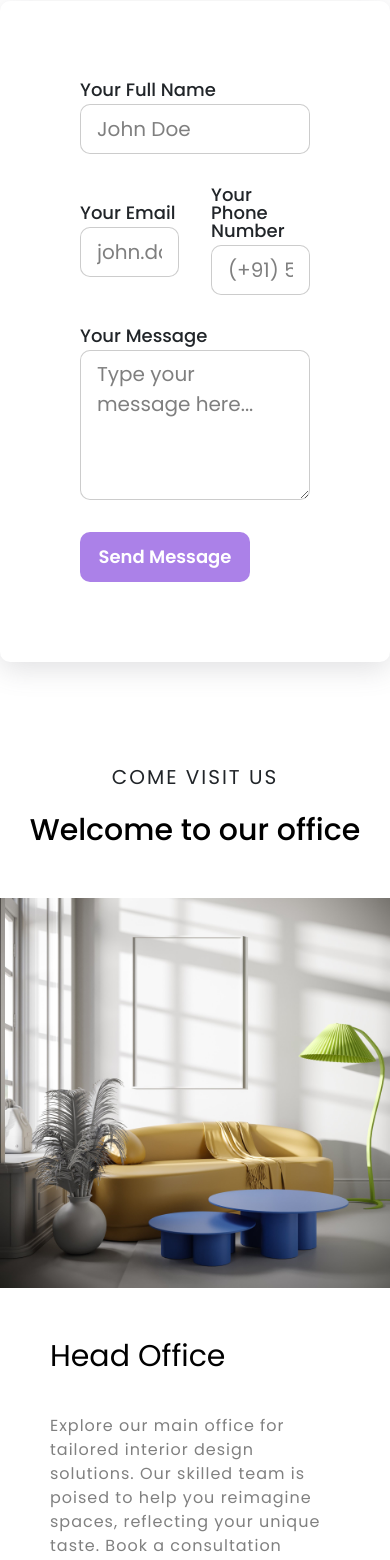
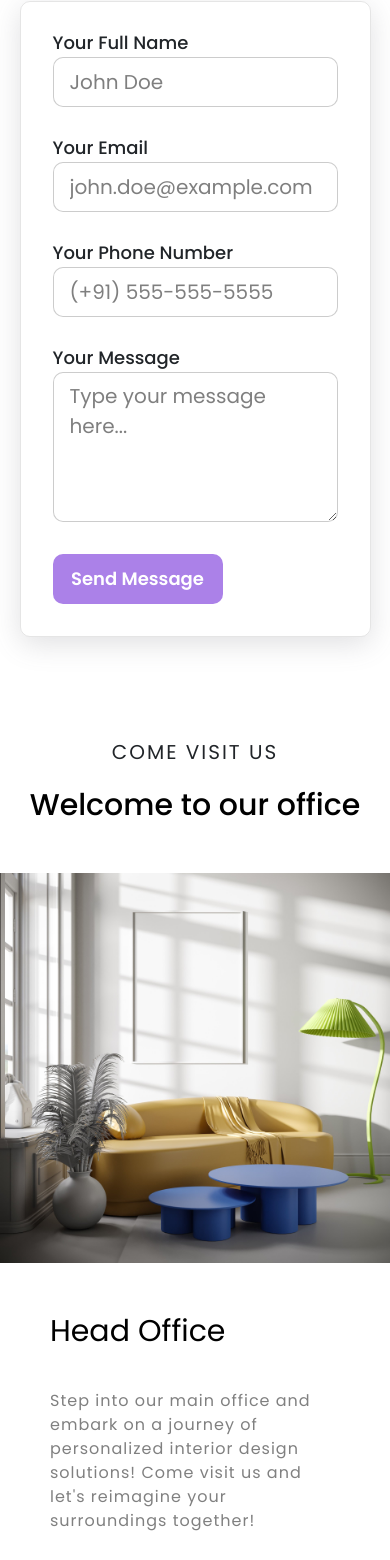
Before and after one commit to Mukesh-Sharma400/mj-interior, a Next.js app: page /contact in a window 390 px wide. Shown: the part 375-1935 px from the top of the page. Built offline with nearby package versions, Linux system fonts and the light colour scheme.

Commit message:
Contact Mobile View

```diff
--- a/src/app/(root)/contact/page.js
+++ b/src/app/(root)/contact/page.js
@@ -51,10 +51,9 @@ export default function Contact() {
         <RightSide>
           <LightHeading>Head Office</LightHeading>
           <Description>
-            Explore our main office for tailored interior design solutions. Our
-            skilled team is poised to help you reimagine spaces, reflecting your
-            unique taste. Book a consultation today, and let's collaborate to
-            bring your design aspirations to reality.
+            Step into our main office and embark on a journey of personalized
+            interior design solutions! Come visit us and let's reimagine your
+            surroundings together!
           </Description>
           <PhoneEmailLocationWrapper>
             <PhoneEmailLocationContainer>
@@ -176,8 +175,24 @@ const ContactForm = styled.div`
   flex-direction: column;
   gap: 2rem;
   border-radius: 10px;
+  border: 1px solid rgba(0, 0, 0, 0.1);
   box-shadow: rgba(100, 100, 111, 0.2) 0px 7px 29px 0px;
   transition: all 0.5s ease-in-out;
+
+  @media (max-width: 768px) {
+    padding: 4rem;
+    max-width: 700px;
+  }
+  @media (max-width: 426px) {
+    padding: 2rem;
+    max-width: 90%;
+  }
+  @media (max-width: 376px) {
+    padding: 1.5rem;
+  }
+  @media (max-width: 321px) {
+    padding: 1rem;
+  }
 `;
 
 const FieldContainer = styled.div`
@@ -228,6 +243,10 @@ const EmailPhoneWrapper = styled.div`
   align-items: center;
   gap: 2rem;
   transition: all 0.5s ease-in-out;
+
+  @media (max-width: 426px) {
+    flex-direction: column;
+  }
 `;
 
 const Button = styled.button`
@@ -353,6 +372,11 @@ const IconText = styled.p`
   margin: 0;
   font-size: 18px;
   color: black;
+  word-break: break-all;
+  display: -webkit-box;
+  overflow: hidden;
+  -webkit-line-clamp: 3;
+  -webkit-box-orient: vertical;
   transition: all 0.5s ease-in-out;
 `;
 
```
